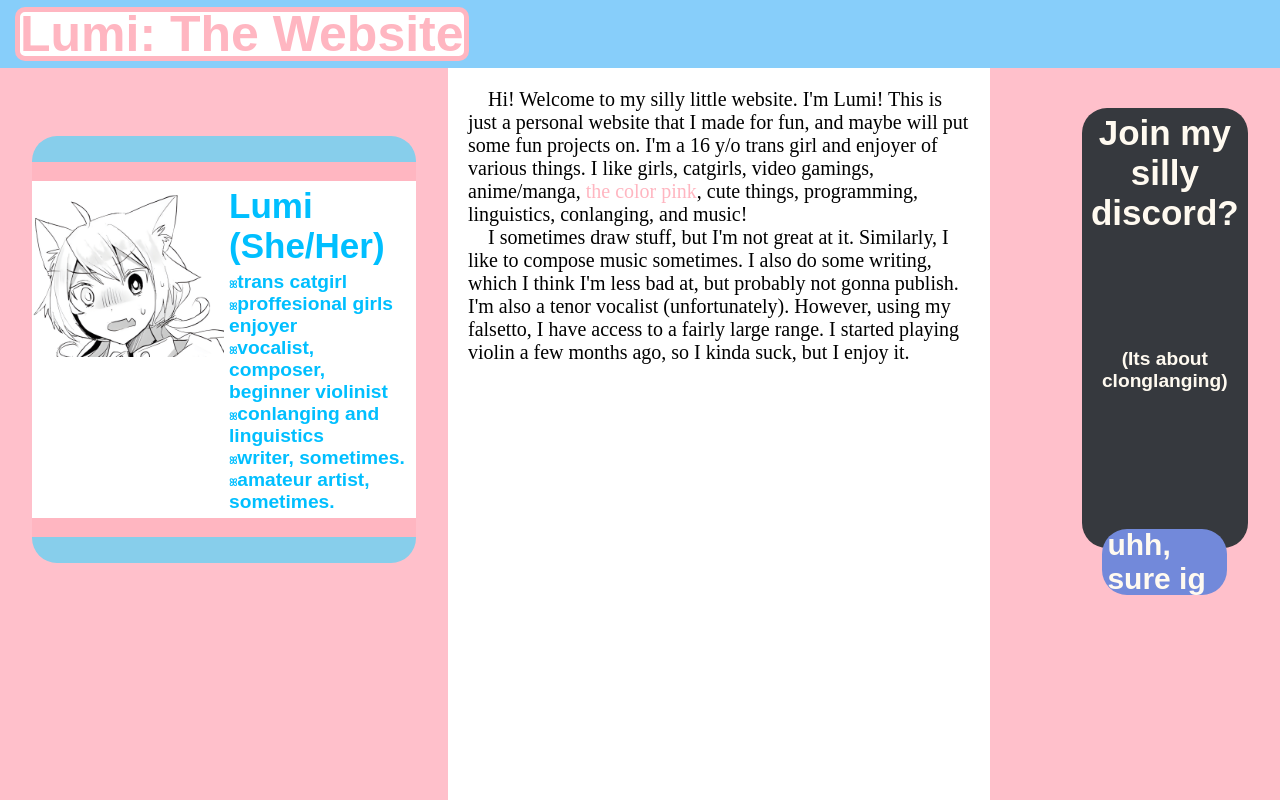
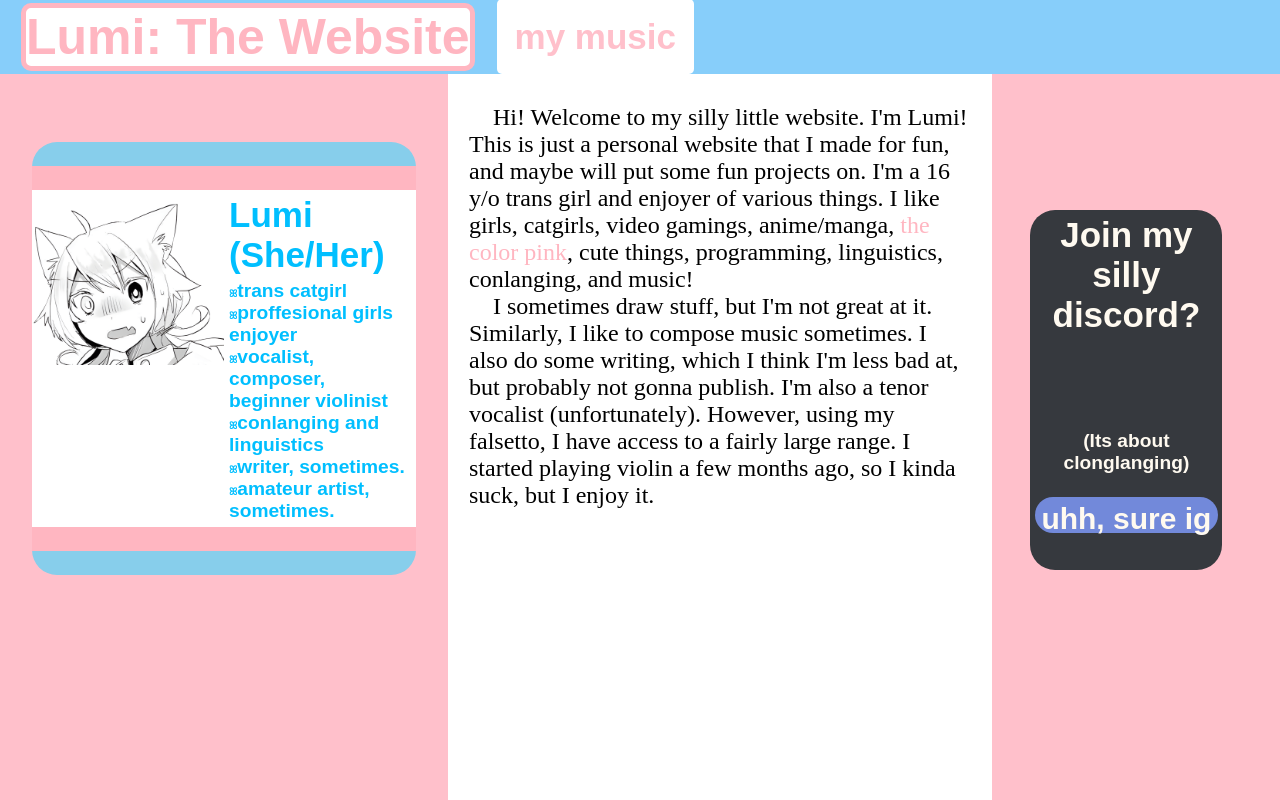
Before and after one commit to koolkdny/koolkdny, a plain HTML site: page index.html in a window 1280 px wide. Shown: the top 800 px of the page. Drawn offline with Linux system fonts and the light colour scheme.

Commit message:
added girl music section

```diff
--- a/CSS/girlstuff.css
+++ b/CSS/girlstuff.css
@@ -14,6 +14,7 @@ h2 {
     border-radius: 10px;
     background-color: white;
     width: fit-content;
+    height:fit-content;
     border: 5px solid lightpink;
     margin:5px;
     display:flex;
@@ -26,7 +27,7 @@ p{
 }
 p2 {
     margin: 5px;
-    font: 20px "Times New Roman";
+    font: 1.5em "Times New Roman";
     text-align: left;
 }
 
@@ -40,7 +41,7 @@ p2 {
     top: 8.5%;
     left: 2.5%;
     box-sizing: border-box;
-    padding: 2% 0 2% 0;
+    padding: 3vh 0 3vh 0;
     float: left;
 }
 .transcard2 {
@@ -50,7 +51,7 @@ p2 {
     width: 100%;
     display: flex;
     top: 10%;
-    padding: 5% 0 5% 0;
+    padding: 3vh 0 3vh 0;
     box-sizing: border-box;
 }
 .transcard3 {
@@ -67,15 +68,28 @@ p2 {
     background-color: #36393E;
     border-radius: 25px;
     position: relative;
-    height: 55vh;
-    width: 13vw;
+    height: 45vh;
+    width: 15vw;
     display: flex;
     box-sizing: border-box;
-    top:5%;
-    right:2.5%;
+    top:15vh;
+    right:2.5vw;
     float:right;
+    margin: 2vh 2vw 2vh 2vw;
 }
 
 .roundcorners {
     border-radius:25px
 }
+
+.musicMenu {
+    background-color:white;
+    border-radius: 25px;
+    position:relative;
+    width:fit-content;
+    height:fit-content;
+    padding: 2em;
+    margin: 5em;
+    top:2em;
+
+}
--- a/index.html
+++ b/index.html
@@ -9,25 +9,32 @@
     </style>
 </head>
 
-<div
-     style="
+<div style="
          background-color:lightskyblue;
          position:sticky;
          width:stretch;
-         height:5vw;
+         height:6vh;
          top:0px;
          left:0px;
          right:0px;
          bottom:0px;
          z-index:3;
-         padding:2px 10px 2px 10px;
+         padding:1vw 2vh 1vw 2vh;
          display:flex;
          align-content:center;
+         align-items:center;
          ">
 
-    <h2>
-        Lumi: The Website
-    </h2>
+    <a href="index.html" style="text-decoration:none;">
+        <h2>
+            Lumi: The Website
+        </h2>
+    </a>
+    <a href="music.html" style="text-decoration:none">
+        <h1 style="color:pink;background:white;border-radius:5px;padding:0.5em;margin:0.5em">
+            my music
+        </h1>
+    </a>
 </div>
 
 <div class="transcard1">
@@ -50,22 +57,22 @@
 </div>
 
 <div class="discordsidebar">
-    <div>
+    <div style="width:100%;height:100%;">
         <h1 style="color:floralwhite;text-align:center;">
             Join my silly discord?
         </h1>
-        <p style="color:floralwhite;text-align:center;font:14px;top:25%;position:relative;">
+        <p style="color:floralwhite;text-align:center;font:14px;top:25%;position:relative;width:stretch">
             (Its about clonglanging)
         </p>
         <a style="text-decoration:none;" href="https://discord.gg/YsGMzvG">
-            <div style="background-color:#7289da;position:relative;top:55%;width:75%;height:15%;border-radius:25px;left:12.5%;display:flex;justify-content:center;align-items:center;">
-                <p style="color:floralwhite;font-size:30px;">uhh, sure ig</p>
+            <div style="background-color:#7289da;position:relative;top:30%;width:95%;height:10%;border-radius:25px;left:2.5%;display:flex;justify-content:center;align-content:center;">
+                <p style="color:floralwhite;font-size:30px;text-align:center;">uhh, sure ig</p>
             </div>
         </a>
     </div>
 </div>
 
-<div style="position:relative;background-color:white;left:5%;width:40vw;top:0%;height:500vh;display:flex;padding:15px;">
+<div style="position:relative;background-color:white;left:5vw;width:40vw;top:0%;height:100vh;display:flex;padding:2vw 2vh 2vw 2vh;">
     <p2>
         &emsp;Hi! Welcome to my silly little website. I'm Lumi! This is just a personal website that I made for fun, and maybe will put some fun projects on.
         I'm a 16 y/o trans girl and enjoyer of various things. I like girls, catgirls, video gamings, anime/manga, <span style="color:lightpink">the color pink</span>, cute things, programming, linguistics, conlanging, and music!
```
Also changed, not shown: music.html (added, +52 -0 lines), 1 other file.
